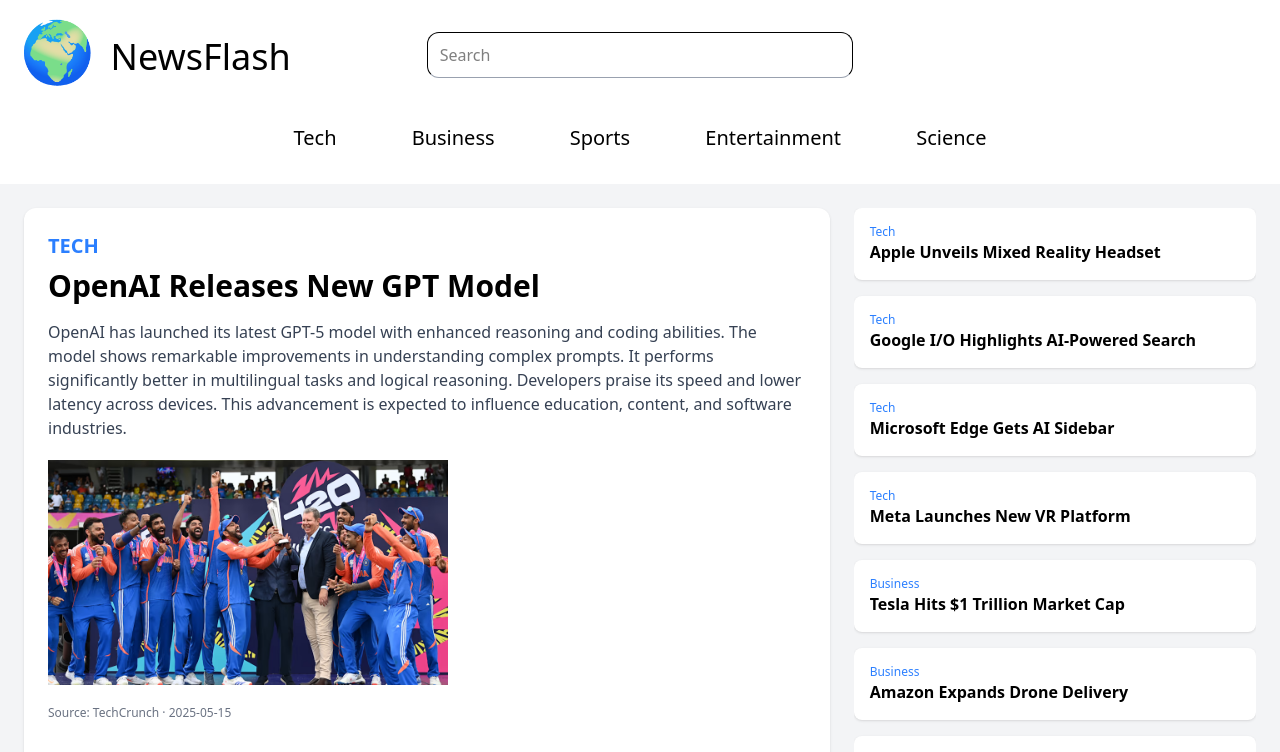
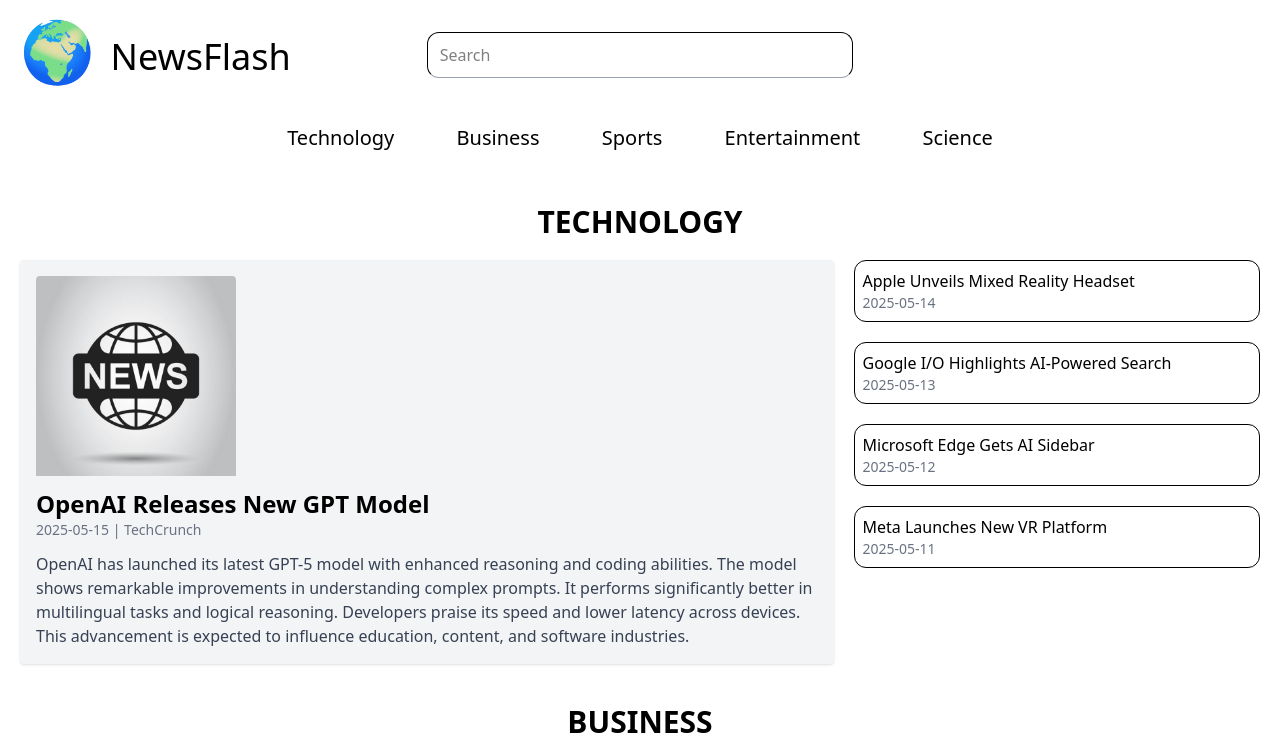
Before and after one commit to KinnariTamhane/news-flash, a Next.js app in the folder newsflash/: page / in a window 1280 px wide. Shown: the top 752 px of the page. Built offline with nearby package versions, Linux system fonts and the light colour scheme.

Commit message:
updated landing page content

```diff
--- a/newsflash/package.json
+++ b/newsflash/package.json
@@ -9,6 +9,8 @@
     "lint": "next lint"
   },
   "dependencies": {
+    "loadash": "^1.0.0",
+    "lodash": "^4.17.21",
     "next": "15.2.4",
     "react": "^19.0.0",
     "react-dom": "^19.0.0",
--- /dev/null
+++ b/newsflash/src/app/ClientWrapper.tsx
@@ -0,0 +1,43 @@
+"use client";
+
+import NewsContainer from '@/components/NewsContainer';
+import Card from '@/components/Card';
+import Navigation from '@/components/Navigation';
+import Link from 'next/link';
+import SearchNews from '@/components/SearchNews';
+import React, { useState } from 'react'
+
+type Article = {
+  id: string;
+  title: string;
+  summary: string;
+  url: string;
+  publishedAt: string;
+};
+
+type ClientWrapperProps = {
+  result: Article[];
+}
+
+export default function ClientWrapper({result}:ClientWrapperProps) {
+    const [query, setQuery] = useState('')
+  return (
+    <>
+        <div className='block md:grid md:grid-cols-3 mx-4 md:mx-0 mb-'>
+            <Link href="/" className='px-5 py-3 mt-12 md:mt-0 w-full'>
+                <p className='text-center md:text-left text-4xl md:text-6xl pt-2'>🌍 <span className='text-3xl lg:text-4xl align-middle'>NewsFlash</span></p>
+            </Link>
+            <SearchNews onSearchChange={setQuery}/>
+        </div>
+        <Navigation/>
+        {
+            query.trim() === ''
+            ?
+            <NewsContainer data={result}/>
+            :
+            ''
+            // <Card article={result}/>
+        }
+    </>
+  )
+}
--- a/newsflash/src/app/data/news.ts
+++ b/newsflash/src/app/data/news.ts
@@ -1,7 +1,7 @@
 
 export const newsData = [
   {
-    "tech": [
+    "technology": [
       {
         "id": "1",
         "title": "OpenAI Releases New GPT Model",
--- a/newsflash/src/app/layout.tsx
+++ b/newsflash/src/app/layout.tsx
@@ -1,7 +1,6 @@
 import type { Metadata } from "next";
 import { Geist, Geist_Mono } from "next/font/google";
 import "./globals.css";
-import Header from "@/components/Header";
 
 const geistSans = Geist({
   variable: "--font-geist-sans",
@@ -24,12 +23,14 @@
 }: Readonly<{
   children: React.ReactNode;
 }>) {
+
   return (
     <html lang="en">
       <body
         className={`${geistSans.variable} ${geistMono.variable} antialiased bg-red`}
       >
-        <Header/>
+
+
         {children}
       </body>
     </html>
--- a/newsflash/src/app/page.tsx
+++ b/newsflash/src/app/page.tsx
@@ -1,7 +1,10 @@
 import Image from "next/image";
 import Card from "@/components/Card";
 import NewsContainer from "@/components/NewsContainer";
-
+import Link from "next/link";
+import SearchNews from '@/components/SearchNews';
+import Navigation from '@/components/Navigation';
+import ClientWrapper from './ClientWrapper'
 
  async function fetchData(){
   try{
@@ -19,8 +22,8 @@
   const result = await fetchData();
 
   return (
-    <div>
-       <NewsContainer data={result}/>
-    </div>
+    <main>
+      <ClientWrapper result={result}/>
+    </main>
   );
 }
--- a/newsflash/src/components/DarkModeToggle.tsx
+++ /dev/null
@@ -1,24 +0,0 @@
-'use client';
-
-import { useEffect, useState } from 'react';
-
-export default function DarkModeToggle() {
-  const [isDark, setIsDark] = useState(false);
-
-  useEffect(() => {
-    if (isDark) {
-      document.documentElement.classList.add('dark');
-    } else {
-      document.documentElement.classList.remove('dark');
-    }
-  }, [isDark]);
-
-  return (
-    <button
-      onClick={() => setIsDark(prev => !prev)}
-      className="border rounded-2xl py-1 px-3 text-sm top-[2%] right-[1%] fixed cursor-pointer bg-white dark:bg-gray-800 dark:text-white transition"
-    >
-      {isDark ? '🌙 Light Theme' : '🔆 Dark Theme'}
-    </button>
-  );
-}
--- a/newsflash/src/components/Header.tsx
+++ b/newsflash/src/components/Header.tsx
@@ -1,38 +1,14 @@
-"use client";
-import {useState} from 'react'
+
 import Link from 'next/link';
-// import DarkMode from './components.
 
 function Header() {
-const [searchInput,setSearchInput] = useState('');
-
   return (
    <>
     <div className='block md:grid md:grid-cols-3 mx-4 md:mx-0 mb-'>
         <Link href="/" className='px-5 py-3 mt-12 md:mt-0 w-full'>
             <p className='text-center md:text-left text-4xl md:text-6xl pt-2'>🌍 <span className='text-3xl md:text-4xl align-middle'>NewsFlash</span></p>
         </Link>
-     <input className='border rounded-xl border-b-gray-400 px-3 py-2 mt-8 block w-full h-1/2 outline-0 focus:border-blue-400 ' placeholder='Search' value={searchInput} onChange={(e: React.ChangeEvent<HTMLInputElement>) => setSearchInput(e.target.value)}></input>
     </div>
-    <nav className='flex justify-around overflow-auto'>
-        <ul className='flex justify-around w-full md:w-[60%] md:mx-10 mx-2 my-8 text-sm md:text-xl'>
-            <li className='hover:font-bold cursor-pointer hover:text-blue-500 border-r-2 border-white px-2 md:border-0'>
-                <Link href="#tech">Tech</Link>
-            </li>
-            <li className='hover:font-bold cursor-pointer hover:text-blue-400 border-r-2 border-white px-2 md:border-0'>
-                <Link href="#business">Business</Link>
-            </li>
-            <li className='hover:font-bold cursor-pointer hover:text-blue-400 border-r-2 border-white px-2 md:border-0'>
-                 <Link href="#sports">Sports</Link>
-            </li>
-            <li className='hover:font-bold cursor-pointer hover:text-blue-400 border-r-2 border-white px-2 md:border-0'>
-                <Link href="#entertainment">Entertainment</Link>
-            </li>
-            <li className='hover:font-bold cursor-pointer hover:text-blue-400 px-2'>
-                 <Link href="#science">Science</Link>
-            </li>
-        </ul>
-    </nav>
     </>
   )
 }
--- /dev/null
+++ b/newsflash/src/components/Navigation.tsx
@@ -0,0 +1,28 @@
+import React from 'react'
+import Link from 'next/link';
+
+function Navigation() {
+  return (
+    <nav className='flex justify-around overflow-auto'>
+        <ul className='flex justify-around w-full md:w-[60%] md:mx-10 mx-2 my-8 text-sm md:text-xl'>
+            <li className='hover:font-bold cursor-pointer hover:text-blue-500 border-r-2 border-white px-2 md:border-0'>
+                <Link href="#tech">Technology</Link>
+            </li>
+            <li className='hover:font-bold cursor-pointer hover:text-blue-400 border-r-2 border-white px-2 md:border-0'>
+                <Link href="#business">Business</Link>
+            </li>
+            <li className='hover:font-bold cursor-pointer hover:text-blue-400 border-r-2 border-white px-2 md:border-0'>
+                 <Link href="#sports">Sports</Link>
+            </li>
+            <li className='hover:font-bold cursor-pointer hover:text-blue-400 border-r-2 border-white px-2 md:border-0'>
+                <Link href="#entertainment">Entertainment</Link>
+            </li>
+            <li className='hover:font-bold cursor-pointer hover:text-blue-400 px-2'>
+                 <Link href="#science">Science</Link>
+            </li>
+        </ul>
+    </nav>
+  )
+}
+
+export default Navigation
--- a/newsflash/src/components/NewsContainer.tsx
+++ b/newsflash/src/components/NewsContainer.tsx
@@ -1,63 +1,80 @@
-"use client"
-import React, { useState } from "react";
-import Image from "next/image";
+import React, { useState } from 'react';
+import Image from 'next/image';
 
 type NewsArticle = {
-  id:string,
-  title : string,
-  summary : string,
-  source : string,
-  image : string,
-  publishedAt : string,
-}
-
-type NewsContainerProps = {
-  data: Record<string, NewsArticle[]>;
+  id: string;
+  title: string;
+  summary: string;
+  source: string;
+  publishedAt: string;
+  image: string;
 };
 
-const NewsContainer: React.FC<NewsContainerProps> = ({ data }) => {
-  // Flatten all articles
-  const allArticles: { category: string; article: NewsArticle }[] = Object.entries(data).flatMap(
-    ([category, articles]) =>
-      articles.map((article) => ({
-        category,
-        article,
-      }))
-  );
+type NewsData = {
+  [category: string]: NewsArticle[];
+};
 
-  // Default to first article
-  const [selected, setSelected] = useState<{ category: string; article: NewsArticle }>(allArticles[0]);
+type Props = {
+  data: NewsData;
+};
+
+const NewsContainer: React.FC<Props> = ({ data }) => {
+  const [selectedArticles, setSelectedArticles] = useState<Record<string, NewsArticle>>(() => {
+    const initial: Record<string, NewsArticle> = {};
+    for (const category in data) {
+      initial[category] = data[category][0];
+    }
+    return initial;
+  });
+
+  const handleArticleClick = (category: string, article: NewsArticle) => {
+    setSelectedArticles((prev) => ({
+      ...prev,
+      [category]: article,
+    }));
+  };
 
   return (
-    <div className="md:flex md:h-screen p-6 gap-6 bg-gray-100 ">
-      {/* Left: Selected article */}
-      <div className="w-full md:w-2/3 bg-white p-6 rounded-xl shadow md:overflow-y-auto">
-        <p className=" text-blue-500 uppercase font-bold text-xl mb-2">{selected.category}</p>
-        <h1 className="text-3xl font-bold mb-4">{selected.article.title}</h1>
-         <p className="text-gray-700">{selected.article.summary}</p>
-        <Image src='/india_world_cup.png' height="400" width="400"  className="mb-5 mt-5" alt={selected.article.title}/>
+    <div className="flex flex-col gap-10 p-5">
+      {Object.entries(data).map(([category, articles]) => {
+        const mainArticle = selectedArticles[category];
+        const otherArticles = articles.filter((a) => a.id !== mainArticle.id);
 
-         <div className="text-xs text-gray-500 mt-2">
-          <span>Source: {selected.article.source}</span> · <span>{selected.article.publishedAt}</span>
-        </div>
+        return (
+          <div key={category} className="flex flex-col gap-5">
+            <h2 id={category} className="text-3xl font-bold uppercase text-center">{category}</h2>
+            <div className="md:flex md:gap-5">
+              {/* LEFT: Main article (2/3) */}
+              <div className="md:w-2/3 bg-gray-100 shadow rounded p-4">
+                <Image
+                  src='/news.jpg'
+                  alt={mainArticle.title}
+                  width={200}
+                  height={200}
+                  className="rounded mb-3 mx-auto my-0 md:mx-0 md:my-0 pb-3"
+                />
+                <h3 className="text-2xl font-semibold">{mainArticle.title}</h3>
+                <p className="text-sm text-gray-500">{mainArticle.publishedAt} | {mainArticle.source}</p>
+                <p className="mt-3 text-gray-700">{mainArticle.summary}</p>
               </div>
 
-      {/* Right: All other articles */}
-      <div className="w-full md:w-1/3 md:overflow-y-auto md:space-y-4 mt-10 md:mt-0">
-        {allArticles
-          .filter((item) => item.article.id !== selected.article.id)
-          .map(({ category, article }) => (
+              {/* RIGHT: Other articles (1/3) */}
+              <div className="md:w-1/3 bg-white rounded  space-y-3 overflow-y-auto max-h-[500px]">
+                {otherArticles.map((article) => (
                   <div
                     key={article.id}
-              className="bg-white p-4 rounded-lg shadow hover:bg-gray-50 cursor-pointer mt-3 md:mt-0"
-              onClick={() => setSelected({ category, article })}
+                    className="cursor-pointer hover:bg-gray-100 p-2 rounded-xl border mb-5 mt-10 md:mt-0"
+                    onClick={() => handleArticleClick(category, article)}
                   >
-              <p id={category} className="text-xs text-blue-500 capitalize">{category}</p>
-              <h3 className="font-semibold">{article.title}</h3>
-              {/* <p className="text-sm text-gray-600">{article.summary}</p> */}
+                    <p className="font-medium">{article.title}</p>
+                    <p className="text-sm text-gray-500">{article.publishedAt}</p>
                   </div>
                 ))}
               </div>
+            </div>
+          </div>
+        );
+      })}
     </div>
   );
 };
--- /dev/null
+++ b/newsflash/src/components/SearchNews.tsx
@@ -0,0 +1,24 @@
+"use client";
+import {useState} from 'react'
+import React from 'react'
+
+type SearchProps = {
+  onSearchChange: (value: string) => void;
+};
+
+function SearchNews({onSearchChange}:SearchProps) {
+
+const [searchInput,setSearchInput] = useState('');
+
+  if(searchInput){
+  onSearchChange(searchInput)
+  }
+
+  return (
+    <div>
+        <input className='border rounded-xl border-b-gray-400 px-3 py-2 mt-8 block w-full h-1/2 outline-0 focus:border-blue-400 ' placeholder='Search' value={searchInput} onChange={(e: React.ChangeEvent<HTMLInputElement>) => setSearchInput(e.target.value)}></input>
+    </div>
+  )
+}
+
+export default SearchNews
```
Also changed, not shown: 1 other file (tests, documents, lock files or other folders). Lines whose indentation alone changed are shown as unchanged.
